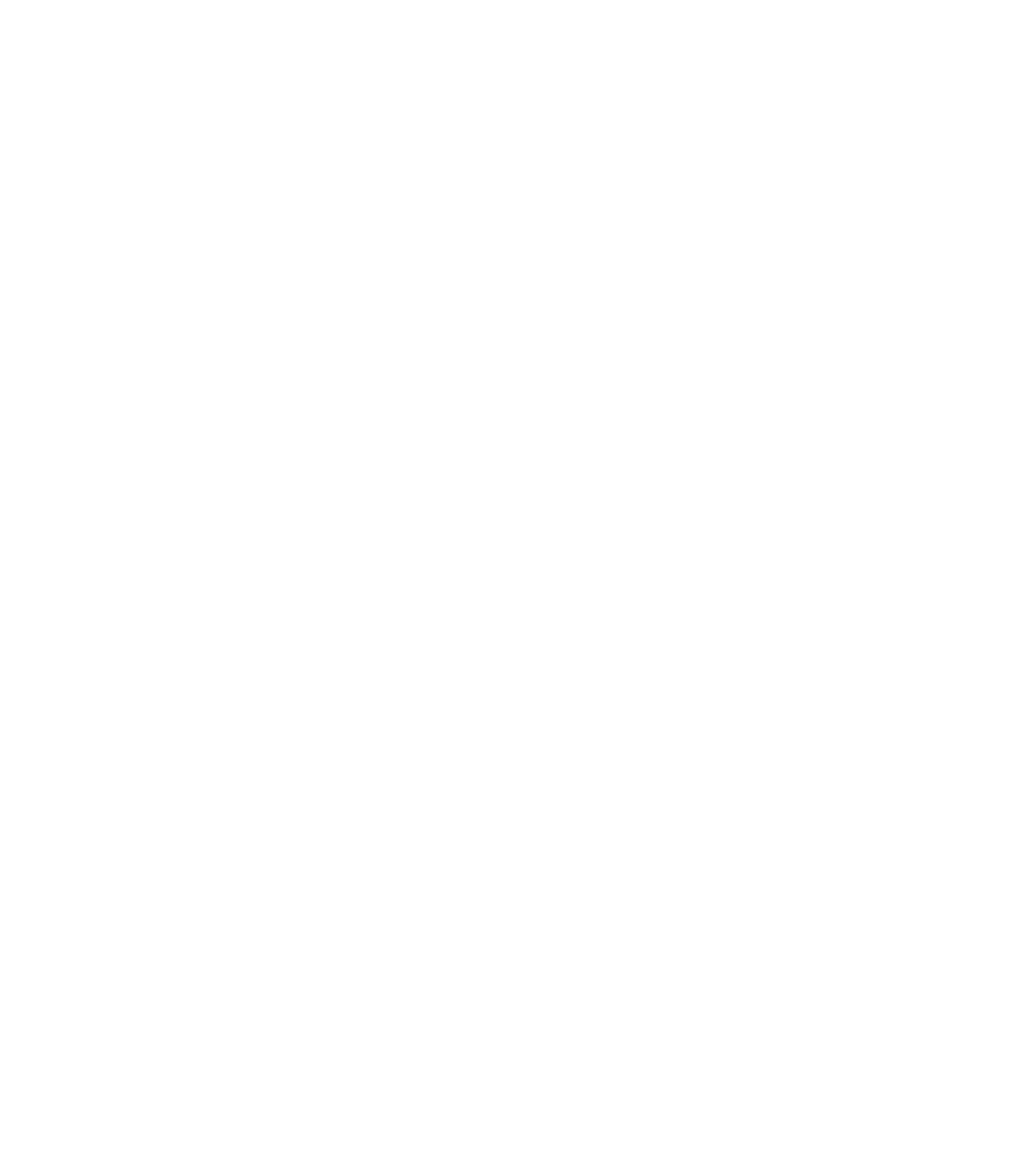
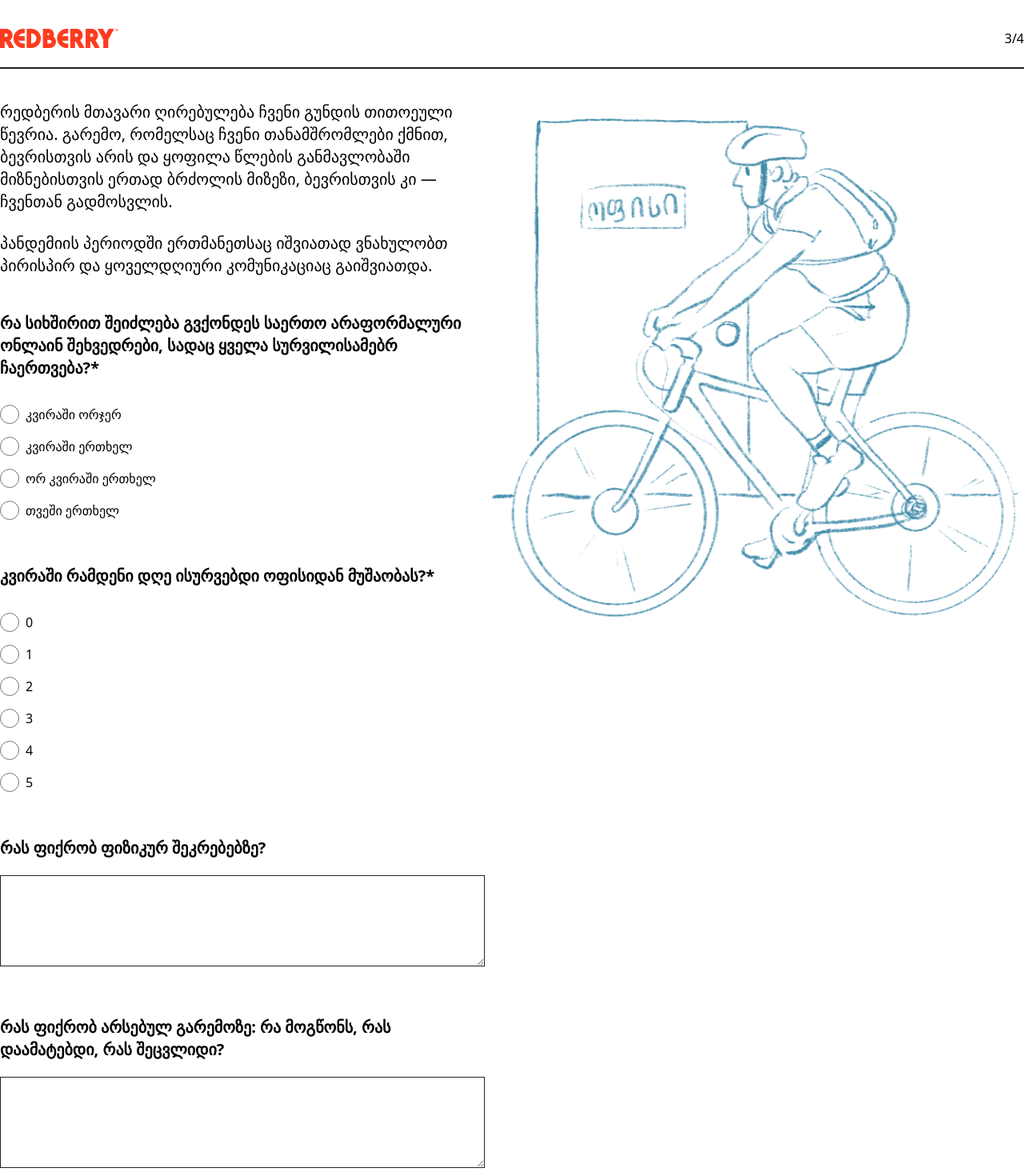
Before and after one commit to holmista/covid-questionaire, a Vue app: page /5 in a window 1280 px wide. Before the commit this address had no page. Shown: the part 60-1530 px from the top of the page at 80% size. Before the commit the page ends 800 px from the top, so only its background shows below. Built offline with nearby package versions, Linux system fonts and the light colour scheme; what @vee-validate/i18n would draw is missing.

Commit message:
feat: page five

```diff
--- a/src/components/form_elements/CovidRegisterLink.vue
+++ b/src/components/form_elements/CovidRegisterLink.vue
@@ -1,5 +1,7 @@
 <template>
   <div v-if="visible === 'yes'">
+    <slot></slot>
+    <br />
     <a href="https://booking.moh.gov.ge/" class="text-sky-600"
       >👉 https://booking.moh.gov.ge/</a
     >
--- a/src/components/form_elements/WhatWaitingFor.vue
+++ b/src/components/form_elements/WhatWaitingFor.vue
@@ -9,7 +9,13 @@
     <BaseRadio name="waiting_for" value="გადატანილი მაქვს და ვგეგმავ აცრას" />
   </div>
   <RegisterNow visible="no" class="ml-8" />
-  <CovidRegisterLink visible="yes" class="ml-8" />
+  <CovidRegisterLink visible="no" class="ml-8" />
+  <CovidRegisterLink visible="yes" class="ml-8 max-w-[400px]">
+    <p>
+      ახალი პროტოკოლით კოვიდის გადატანიდან 1 თვის შემდეგ შეგიძლიათ ვაქცინის
+      გაკეთება.
+    </p>
+  </CovidRegisterLink>
 </template>
 <script>
 import BaseRadio from "./BaseRadio.vue";
--- /dev/null
+++ b/src/components/forms/PageFiveForm.vue
@@ -0,0 +1,67 @@
+<template>
+  <ValidationForm class="max-w-[606px] flex flex-col space-y-14">
+    <div class="flex flex-col space-y-4">
+      <p class="font-bold text-xl">
+        რა სიხშირით შეიძლება გვქონდეს საერთო არაფორმალური ონლაინ შეხვედრები,
+        სადაც ყველა სურვილისამებრ ჩაერთვება?*
+      </p>
+      <label for="non_formal_meetings"></label>
+      <BaseRadio name="non_formal_meetings" value="კვირაში ორჯერ" />
+      <BaseRadio name="non_formal_meetings" value="კვირაში ერთხელ" />
+      <BaseRadio name="non_formal_meetings" value="ორ კვირაში ერთხელ" />
+      <BaseRadio name="non_formal_meetings" value="თვეში ერთხელ" />
+    </div>
+    <div class="flex flex-col space-y-4">
+      <p class="font-bold text-xl">
+        კვირაში რამდენი დღე ისურვებდი ოფისიდან მუშაობას?*
+      </p>
+      <label for="number_of_days_from_office"></label>
+      <BaseRadio name="number_of_days_from_office" value="0" />
+      <BaseRadio name="number_of_days_from_office" value="1" />
+      <BaseRadio name="number_of_days_from_office" value="2" />
+      <BaseRadio name="number_of_days_from_office" value="3" />
+      <BaseRadio name="number_of_days_from_office" value="4" />
+      <BaseRadio name="number_of_days_from_office" value="5" />
+    </div>
+    <div>
+      <p class="font-bold text-xl">რას ფიქრობ ფიზიკურ შეკრებებზე?</p>
+      <label for="what_about_meetings_in_live"></label>
+      <textarea
+        name="what_about_meetings_in_live"
+        class="border-[1px] border-[#232323] p-2 w-[606px] mt-5"
+        rows="4"
+        columns="50"
+      ></textarea>
+    </div>
+    <div>
+      <p class="font-bold text-xl">
+        რას ფიქრობ არსებულ გარემოზე: რა მოგწონს, რას დაამატებდი, რას შეცვლიდი?
+      </p>
+      <label for="tell_us_your_opinion_about_us"></label>
+      <textarea
+        name="tell_us_your_opinion_about_us"
+        class="border-[1px] border-[#232323] p-2 w-[606px] mt-5"
+        rows="4"
+        columns="50"
+      ></textarea>
+    </div>
+    <div class="flex justify-end">
+      <button
+        class="bg-[#208298] w-44 h-14 rounded-[42px] text-white font-bold"
+      >
+        დასრულება
+      </button>
+    </div>
+  </ValidationForm>
+</template>
+
+<script>
+import { Form as ValidationForm } from "vee-validate";
+import BaseRadio from "@/components/form_elements/BaseRadio.vue";
+export default {
+  components: {
+    ValidationForm,
+    BaseRadio,
+  },
+};
+</script>
--- /dev/null
+++ b/src/components/layout/NavBar.vue
@@ -0,0 +1,23 @@
+<template>
+  <nav class="flex space-x-24 justify-center">
+    <img
+      src="@/assets/images/back_button.png"
+      alt="back"
+      v-if="showBackButton === 'yes'"
+    />
+    <ForwardButton active="no" />
+  </nav>
+</template>
+
+<script>
+import ForwardButton from "@/components/layout/ForwardButton.vue";
+export default {
+  components: { ForwardButton },
+  props: {
+    showBackButton: {
+      type: String,
+      required: true,
+    },
+  },
+};
+</script>
--- a/src/router/index.js
+++ b/src/router/index.js
@@ -2,6 +2,7 @@ import { createRouter, createWebHistory } from "vue-router";
 import PageTwo from "../views/PageTwo.vue";
 import PageThree from "../views/PageThree.vue";
 import PageFour from "../views/PageFour.vue";
+import PageFive from "../views/PageFive.vue";
 
 const router = createRouter({
   history: createWebHistory(import.meta.env.BASE_URL),
@@ -21,6 +22,11 @@ const router = createRouter({
       name: "page-four",
       component: PageFour,
     },
+    {
+      path: "/5",
+      name: "page-five",
+      component: PageFive,
+    },
     // {
     //   path: "/about",
     //   name: "about",
--- /dev/null
+++ b/src/views/PageFive.vue
@@ -0,0 +1,35 @@
+<template>
+  <BaseHeader page="3" class="" />
+  <div class="flex justify-center">
+    <div class="flex max-w-[1520px] w-full justify-between">
+      <div>
+        <div class="max-w-[606px] text-xl">
+          <p>
+            რედბერის მთავარი ღირებულება ჩვენი გუნდის თითოეული წევრია. გარემო,
+            რომელსაც ჩვენი თანამშრომლები ქმნით, ბევრისთვის არის და ყოფილა წლების
+            განმავლობაში მიზნებისთვის ერთად ბრძოლის მიზეზი, ბევრისთვის კი —
+            ჩვენთან გადმოსვლის.
+          </p>
+          <p class="mt-6">
+            პანდემიის პერიოდში ერთმანეთსაც იშვიათად ვნახულობთ პირისპირ და
+            ყოველდღიური კომუნიკაციაც გაიშვიათდა.
+          </p>
+        </div>
+        <PageFiveForm class="mt-11" />
+      </div>
+      <div class="w-[730px]">
+        <img src="@/assets/images/page5_image.png" alt="illustration" />
+      </div>
+    </div>
+  </div>
+  <nav class="flex justify-center mt-20 mb-24">
+    <img src="@/assets/images/back_button.png" alt="back" />
+  </nav>
+</template>
+<script>
+import PageFiveForm from "@/components/forms/PageFiveForm.vue";
+import BaseHeader from "@/components/layout/BaseHeader.vue";
+export default {
+  components: { PageFiveForm, BaseHeader },
+};
+</script>
--- a/src/views/PageFour.vue
+++ b/src/views/PageFour.vue
@@ -3,7 +3,7 @@
   <div class="flex justify-center">
     <div class="flex max-w-[1520px] w-full justify-between">
       <PageFourForm />
-      <div class="w-[750px]">
+      <div class="w-[730px]">
         <img src="@/assets/images/page4_image.png" alt="illustration" />
       </div>
     </div>
```
Also changed, not shown: src/assets/images/page5_image.png (added).
